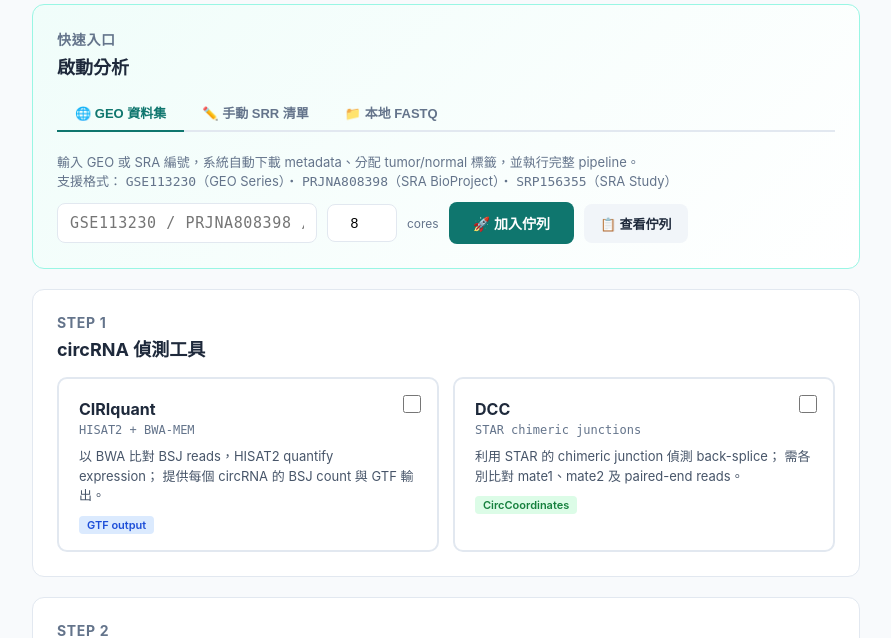
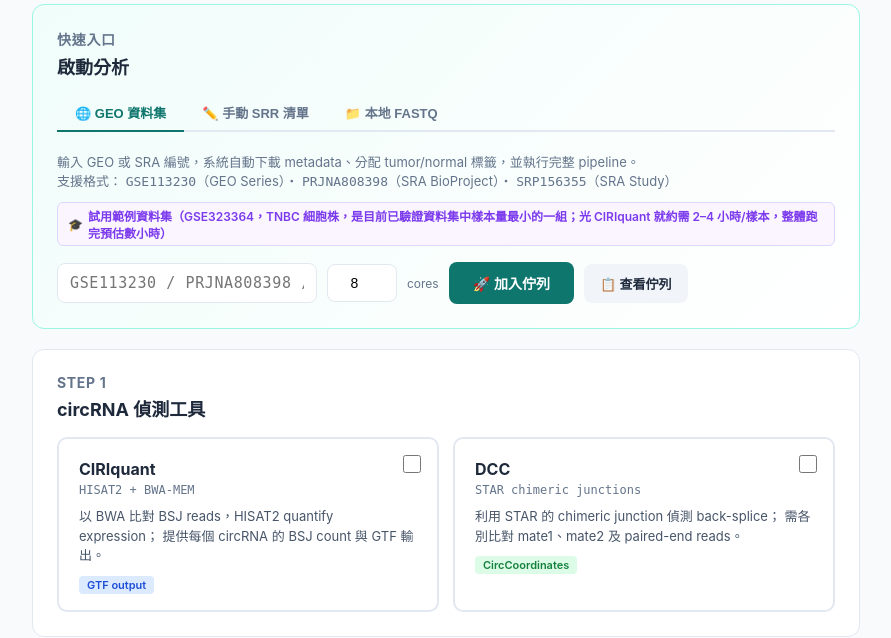
Before and after one commit to choukaihsuan/circRNA_agent, a Python web app: template scripts/templates/index.html in a window 1280 px wide. Shown: the part 570-1208 px from the top of the page, without its empty margins (194-1085 px from the left). Run offline with Jinja, Linux system fonts and the light colour scheme; the template is opened without the code that fills it, so the values that code supplies are empty.

Commit message:
feat: add demo dataset shortcut to GEO launch panel
Adds a click-to-fill badge above the GEO ID input that fills in GSE323364
(smallest of the 20 validated datasets: 6-sample TNBC cell line,
EZH2 inhibitor vs. DMSO) and triggers the existing label auto-detect, so
a new user can try a real end-to-end run without knowing a GSE ID upfront.
Honest time expectation included (~2-4h/sample CIRIquant, so several
hours total) rather than an overly optimistic estimate, since this
launches a genuine pipeline run on the HPC server rather than a
pre-baked/instant demo.

```diff
--- a/scripts/templates/index.html
+++ b/scripts/templates/index.html
@@ -102,6 +102,13 @@
                     padding: 4px 10px; background: #f0fdfa; border: 1px solid #99f6e4;
                     border-radius: 6px; font-weight: 600; transition: background 0.15s; }
     .guide-toggle:hover { background: #ccfbf1; }
+
+    /* ── Demo dataset badge ── */
+    .demo-btn { font-size: 12px; color: #7c3aed; cursor: pointer; user-select: none;
+                display: inline-flex; align-items: center; gap: 5px; margin-bottom: 12px;
+                padding: 4px 10px; background: #faf5ff; border: 1px solid #ddd6fe;
+                border-radius: 6px; font-weight: 600; transition: background 0.15s; }
+    .demo-btn:hover { background: #ede9fe; }
     .guide-body { display: none; margin-top: 12px; padding: 16px;
                   background: #fafafa; border: 1px solid #e2e8f0; border-radius: 10px;
                   font-size: 13px; }
@@ -727,6 +734,9 @@
           <code>SRP156355</code>（SRA Study）
         </span>
       </p>
+      <div class="demo-btn" onclick="fillDemo()">
+        🎓 <span data-en="Try a demo dataset (GSE323364 — TNBC cell line, smallest of our validated datasets; CIRIquant alone runs ~2–4h/sample, so expect several hours end-to-end)">試用範例資料集（GSE323364，TNBC 細胞株，是目前已驗證資料集中樣本量最小的一組；光 CIRIquant 就約需 2–4 小時/樣本，整體跑完預估數小時）</span>
+      </div>
       <form method="POST" action="/run_gse" style="margin:0">
         <input type="hidden" name="csrf_token" value="{{ csrf_token() }}">
         <div class="geo-row">
@@ -1331,6 +1341,15 @@
       inp.files = dt.files;
       showFileName(inp);
     }
+  }
+
+  // ── Demo dataset shortcut ──────────────────────────────────────────────
+  function fillDemo() {
+    const el = document.getElementById('gse-id-input');
+    if (!el) return;
+    el.value = 'GSE323364';
+    el.focus();
+    scheduleDetect('GSE323364');
   }
 
   // ── Auto-detect group labels from existing GEO metadata ──────────────────
```
